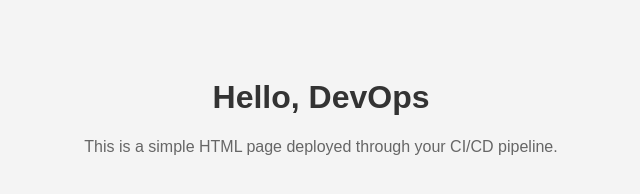
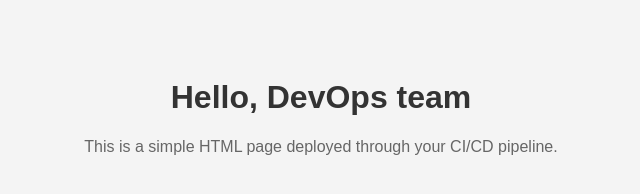
Before and after one commit to KishanVerosh/CI-CD-pipeline, a plain HTML site: page index.html in a window 1280 px wide. Shown: the whole page, without its empty margins (319-959 px from the left). Drawn offline with Linux system fonts and the light colour scheme.

Commit message:
Update title

```diff
--- a/index.html
+++ b/index.html
@@ -20,7 +20,7 @@
   </style>
 </head>
 <body>
-  <h1>Hello, DevOps</h1>
+  <h1>Hello, DevOps team</h1>
   <p>This is a simple HTML page deployed through your CI/CD pipeline.</p>
 </body>
 </html>
```
